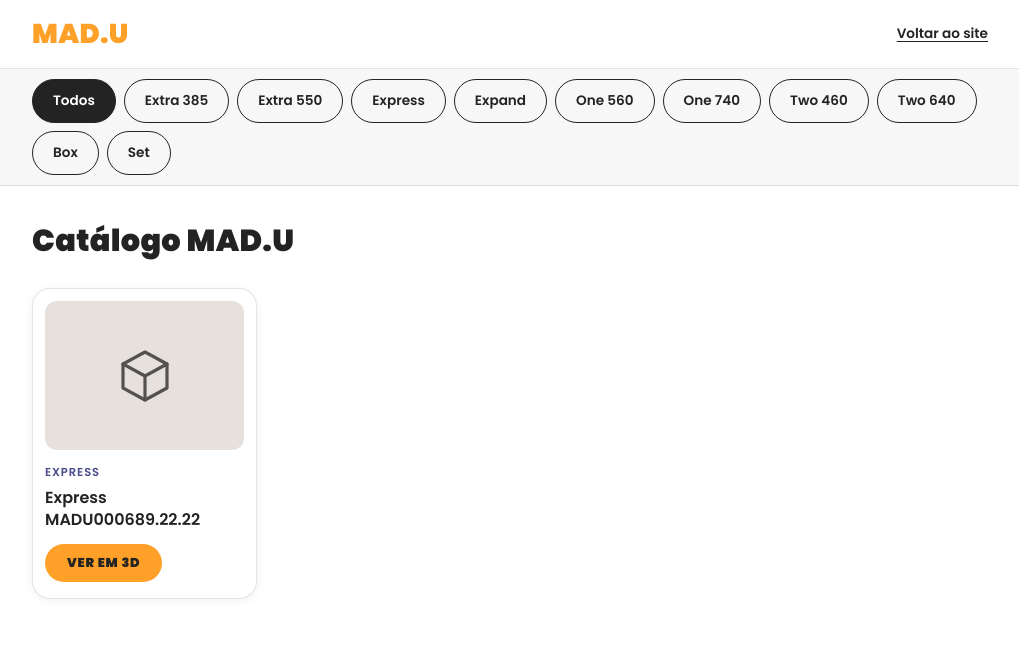
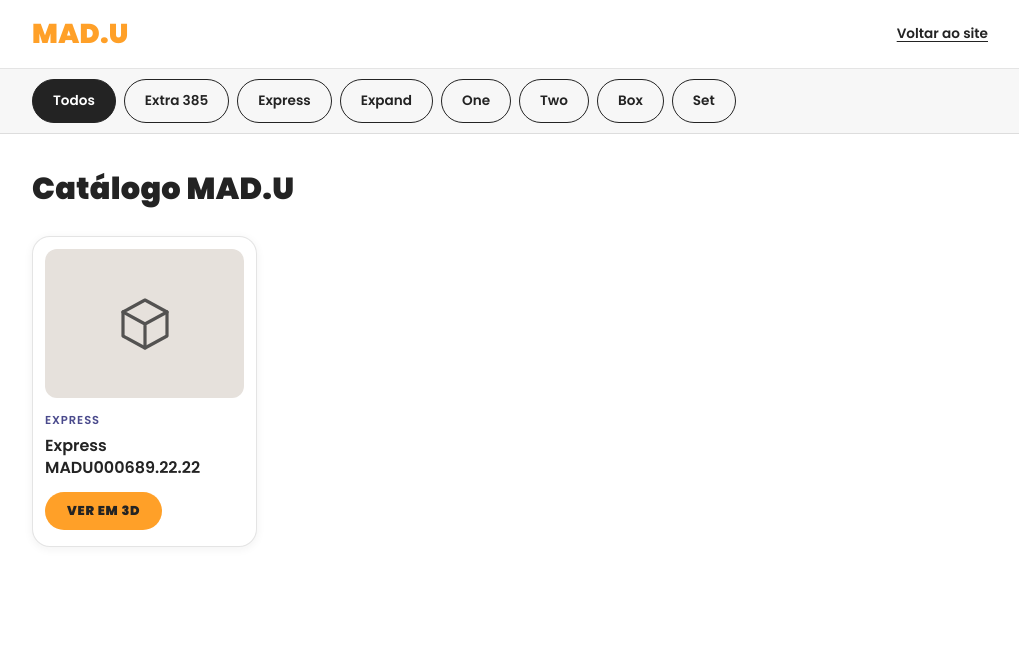
Before and after one commit to Pensemadu-sup/Mad.u, a plain HTML site: page index.html in a window 1280 px wide. Shown: the whole page, without its empty margins (128-1147 px from the left). Drawn offline with Linux system fonts and the light colour scheme; no server answers.

Commit message:
Update categorias in index.html

```diff
--- a/index.html
+++ b/index.html
@@ -46,14 +46,11 @@
       // ----- LINHAS (aparecem como botões ao lado de "Todos", na ordem abaixo) -----
       // Para criar uma linha nova: copie uma linha desta lista (id sem espaço/acento e minúsculo).
       categorias: [
-        { id: "extra-385", rotulo: "Extra 385" },
-        { id: "extra-550", rotulo: "Extra 550" },
+        { id: "extra", rotulo: "Extra 385" },
         { id: "express",   rotulo: "Express" },
         { id: "expand",    rotulo: "Expand" },
-        { id: "one-560",   rotulo: "One 560" },
-        { id: "one-740",   rotulo: "One 740" },
-        { id: "two-460",   rotulo: "Two 460" },
-        { id: "two-640",   rotulo: "Two 640" },
+        { id: "one",   rotulo: "One" },
+        { id: "two",   rotulo: "Two" },
         { id: "box",       rotulo: "Box" },
         { id: "set",       rotulo: "Set" }
       ],
```
